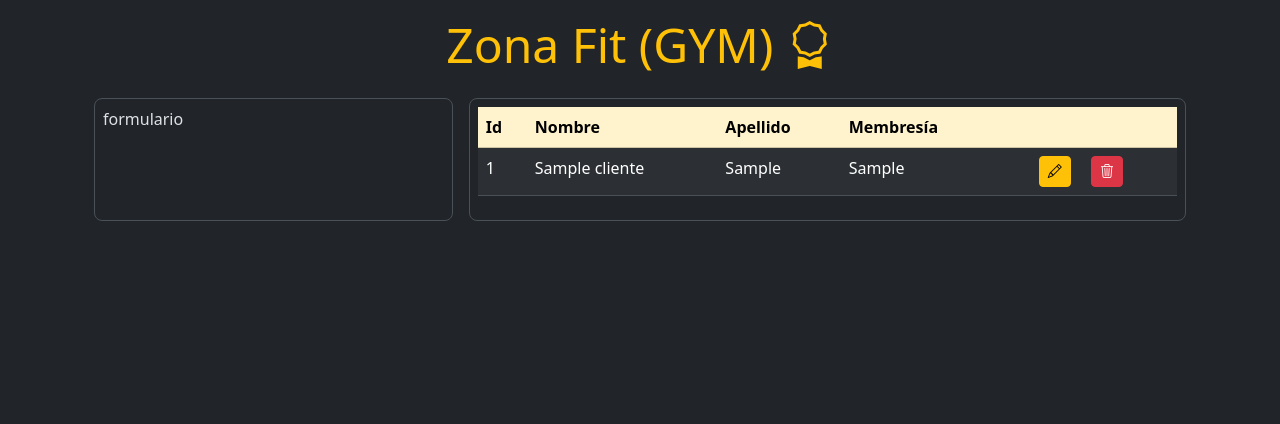
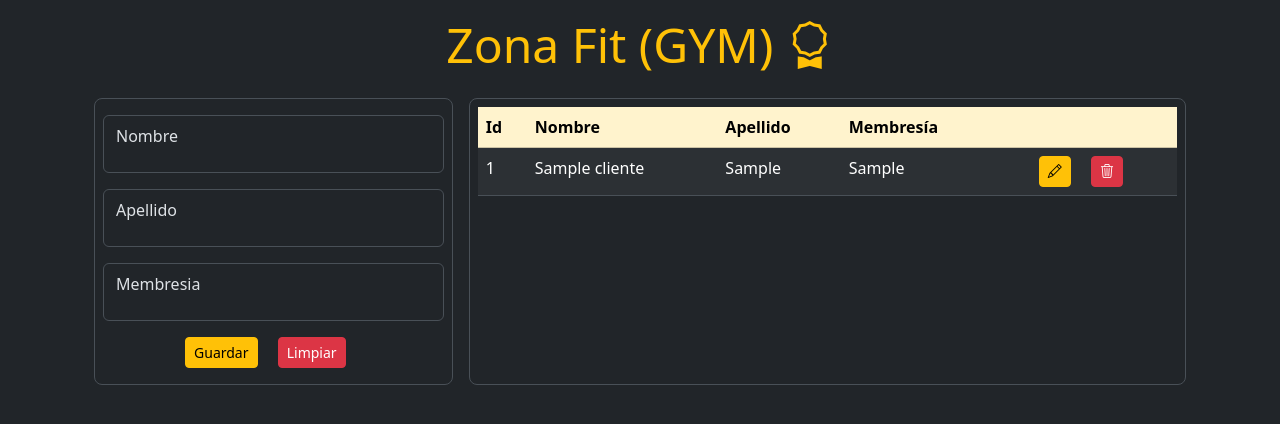
Before and after one commit to claubersonpacheco/zonafitgym, a Flask app: page / in a window 1280 px wide. Shown: the top 424 px of the page. Run offline with Flask 3, Linux system fonts and the light colour scheme; tables that the repository leaves empty or names only in its code hold one stand-in row (values such as "Sample post").

Commit message:
Metodo guardar

```diff
--- a/app.py
+++ b/app.py
@@ -1,8 +1,12 @@
-from flask import Flask, render_template
+from flask import Flask, render_template, redirect, url_for
 
+from cliente import Cliente
 from cliente_dao import ClienteDAO
+from cliente_forma import ClienteForma
 
 app = Flask(__name__)
+
+app.config['SECRET_KEY'] = 'llave_secreta_123'
 
 titulo_app = 'Zona Fit (GYM)'
 
@@ -13,8 +17,28 @@ def index():
     #recuperamos los clientes de la bd
 
     cliente_db = ClienteDAO.seleccionar()
+    #Creamos un objeto de formulario vacio
+    cliente = Cliente()
 
-    return render_template('index.html', titulo=titulo_app, clientes=cliente_db)
+    cliente_forma = ClienteForma(obj=cliente)
+
+    return render_template('index.html', titulo=titulo_app, clientes=cliente_db, forma=cliente_forma)
+@app.route('/guardar', methods=['POST'])
+def guardar():
+    #creamos los objetos de cliente inicialmente objetos vacios
+    cliente = Cliente()
+    cliente_forma = ClienteForma(obj=cliente)
+
+    if cliente_forma.validate_on_submit():
+        # llenamos el objeto cliente con los valores del formulario
+        cliente_forma.populate_obj(cliente)
+
+        # Guardamos el nuevo cliente en la bd
+        ClienteDAO.insertar(cliente)
+    # redirecionar a la pagina de inicio
+
+    return redirect(url_for('index'))
+
 
 if __name__ == '__main__':
     app.run(host="0.0.0.0", port=5001, debug=True)
--- /dev/null
+++ b/cliente_forma.py
@@ -0,0 +1,11 @@
+from flask_wtf import FlaskForm
+from wtforms.fields.numeric import IntegerField
+from wtforms.fields.simple import StringField, SubmitField
+from wtforms.validators import DataRequired
+
+
+class ClienteForma(FlaskForm):
+    nombre = StringField('Nombre', validators=[DataRequired()])
+    apellido = StringField('Apellido', validators=[DataRequired()])
+    membresia = IntegerField('Membresia', validators=[DataRequired()])
+    guardar = SubmitField('Guardar')
--- a/templates/index.html
+++ b/templates/index.html
@@ -20,7 +20,45 @@
       <div class="d-grid gap-3" style="grid-template-columns: 1fr 2fr;">
 <!--          contenedor formulario-->
         <div class="border rounded-3 p-2">
-                  formulario
+            <form action="/guardar" method="post" autocomplete="off">
+                {{ forma.csrf_token }}
+            <!--Nombre-->
+            <div class="form-floating py-2">
+<!--              <input type="text" class="form-control" id="nombre" placeholder="Nombre"/>-->
+<!--              <label for="nombre">Nombre</label>-->
+
+                {{ forma.nombre(class="form-control", placeholder="Nombre") }}
+                {{ forma.nombre.label }}
+            </div>
+            <!--Apellido-->
+            <div class="form-floating py-2">
+<!--              <input type="text" class="form-control" id="apellido"-->
+<!--                     placeholder="Apellido"/>-->
+<!--              <label for="apellido">Apellido</label>-->
+
+                {{ forma.apellido(class="form-control", placeholder="Apellido") }}
+                {{ forma.apellido.label }}
+            </div>
+            <!--Membresia-->
+            <div class="form-floating py-2">
+<!--              <input type="number" class="form-control" id="membresia"-->
+<!--                     placeholder="Membresia"/>-->
+<!--              <label for="membresia">Membresía</label>-->
+                {{ forma.membresia(class="form-control", placeholder="Email") }}
+                {{ forma.membresia.label }}
+            </div>
+            <!--Botones -->
+            <div class="text-center py-2">
+<!--              <button type="submit" class="btn btn-warning btn-sm me-3">-->
+<!--                Guardar-->
+<!--              </button>-->
+                {{ forma.guardar(class="btn btn-warning btn-sm me-3") }}
+<!--              <input type="reset" class="btn btn-danger btn-sm" value="Limpiar"/>-->
+                <a href="/limpiar" class="btn btn-danger btn-sm me-3" role="button">
+                    Limpiar
+                </a>
+            </div>
+          </form>
         </div> <!--fim formulario-->
         <div class="border rounded-3 p-2">
           <!-- aqui va la tabla de listado de clientes -->
```
